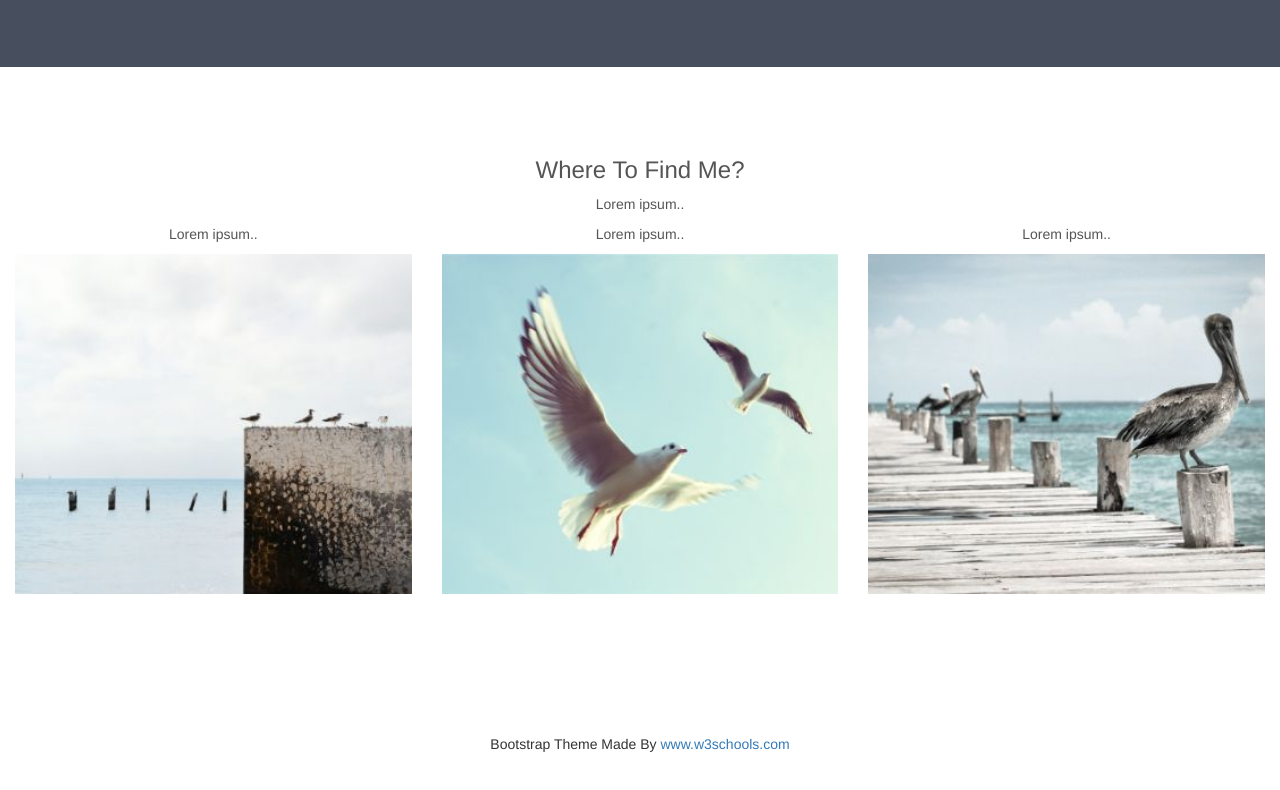
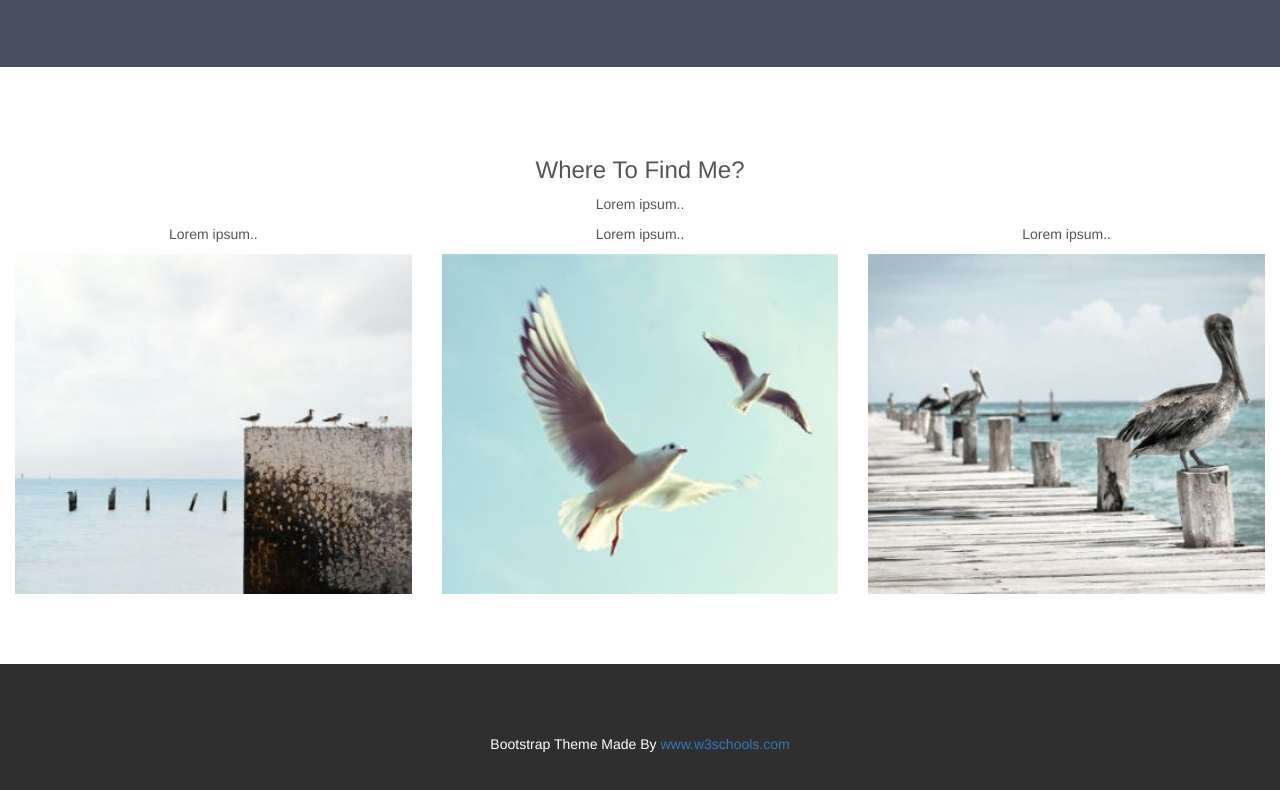
Before and after one commit to MarcosColz/ecogit, a plain HTML site: page index.html in a window 1280 px wide. Shown: the part 688-1478 px from the top of the page. Drawn offline with nearby package versions, Linux system fonts and the light colour scheme.

```diff
--- a/cssmuitobom.css
+++ b/cssmuitobom.css
@@ -27,3 +27,7 @@
   .navbar-nav li a:hover {
     color: #1abc9c !important;
   }
+.bg-4 {
+  background-color: #2f2f2f;
+  color: #ffffff;
+}
```
